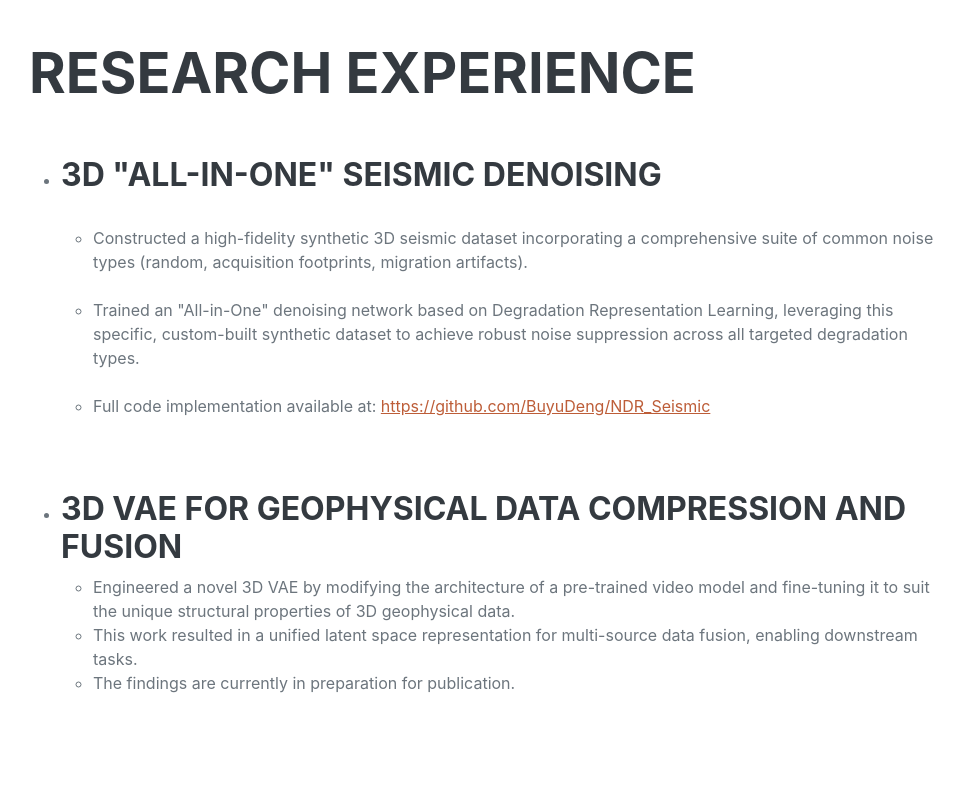
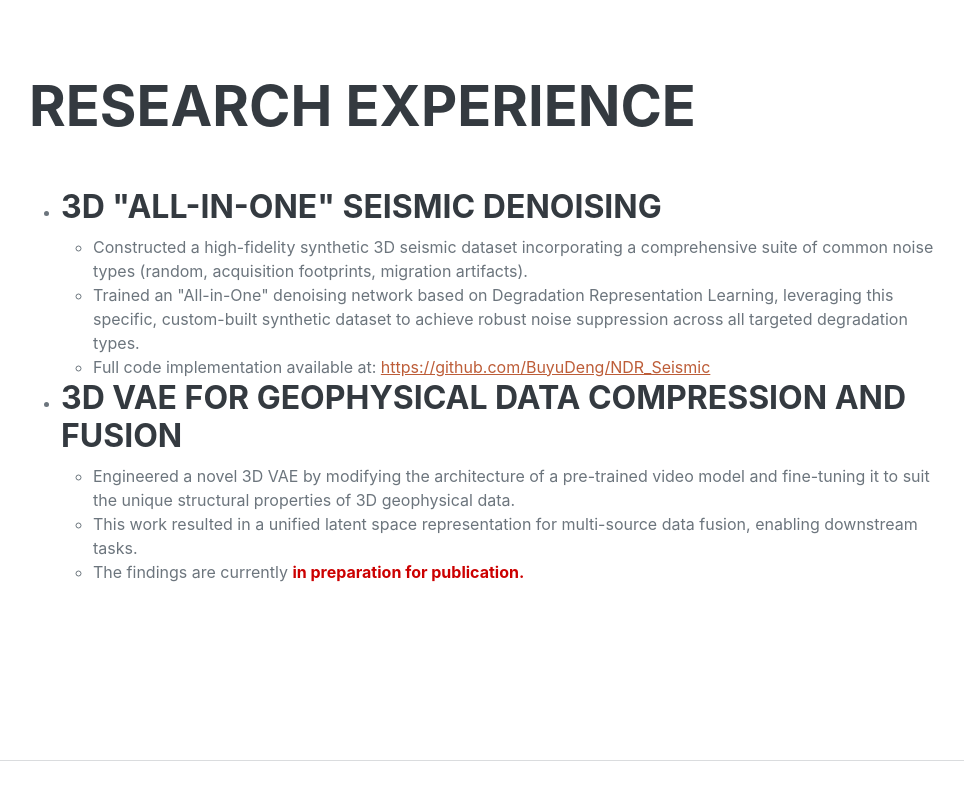
Before and after one commit to BuyuDeng/buyudeng.github.io, a plain HTML site: page index.html in a window 1280 px wide. Shown: the part 1648-2448 px from the top of the page, without its empty margins (291-1255 px from the left). Drawn offline with nearby package versions, Linux system fonts and the light colour scheme; a web font is replaced by a local one.

Commit message:
Update index.html

```diff
--- a/index.html
+++ b/index.html
@@ -85,17 +85,21 @@
                     <div class="d-flex flex-column flex-md-row justify-content-between mb-5">
                         <div class="flex-grow-1">
                             <ul>
-                                <li class="mb-4"> <h3 class="mb-0">3D "All-in-One" Seismic Denoising</h3>
-                                    <ul class="mt-2"> <li>Constructed a high-fidelity synthetic 3D seismic dataset incorporating a comprehensive suite of common noise types (random, acquisition footprints, migration artifacts).</li>
-                                        <li>Trained an "All-in-One" denoising network based on Degradation Representation Learning, leveraging this specific, custom-built synthetic dataset to achieve robust noise suppression across all targeted degradation types.</li>
-                                        <li>Full code implementation available at: <a href="https://github.com/BuyuDeng/NDR_Seismic" target="_blank" rel="noopener noreferrer">https://github.com/BuyuDeng/NDR_Seismic</a></li>
-                                    </ul>
-                                </li>
-                                <li> <h3 class="mb-0">3D VAE for Geophysical Data Compression and Fusion</h3>
+                                <li>
+                                    <h3 class="mb-0">3D "All-in-One" Seismic Denoising</h3>
+                                    <ul class="mt-2">
+                                        <li>Constructed a high-fidelity synthetic 3D seismic dataset incorporating a comprehensive suite of common noise types (random, acquisition footprints, migration artifacts).</li>
+                                        <li>Trained an "All-in-One" denoising network based on Degradation Representation Learning, leveraging this specific, custom-built synthetic dataset to achieve robust noise suppression across all targeted degradation types.</li>
+                                        <li>Full code implementation available at: <a href="https://github.com/BuyuDeng/NDR_Seismic" target="_blank" rel="noopener noreferrer">https://github.com/BuyuDeng/NDR_Seismic</a></li>
+                                    </ul>
+                                </li>
+
+                                <li>
+                                    <h3 class="mb-0">3D VAE for Geophysical Data Compression and Fusion</h3>
                                     <ul class="mt-2">
                                         <li>Engineered a novel 3D VAE by modifying the architecture of a pre-trained video model and fine-tuning it to suit the unique structural properties of 3D geophysical data.</li>
                                         <li>This work resulted in a unified latent space representation for multi-source data fusion, enabling downstream tasks.</li>
-                                        <li>The findings are currently <span>in preparation for publication.</span></li>
+                                        <li>The findings are currently <span style="font-weight: bold; color: #CC0000;">in preparation for publication.</span></li>
                                     </ul>
                                 </li>
                             </ul>
```
